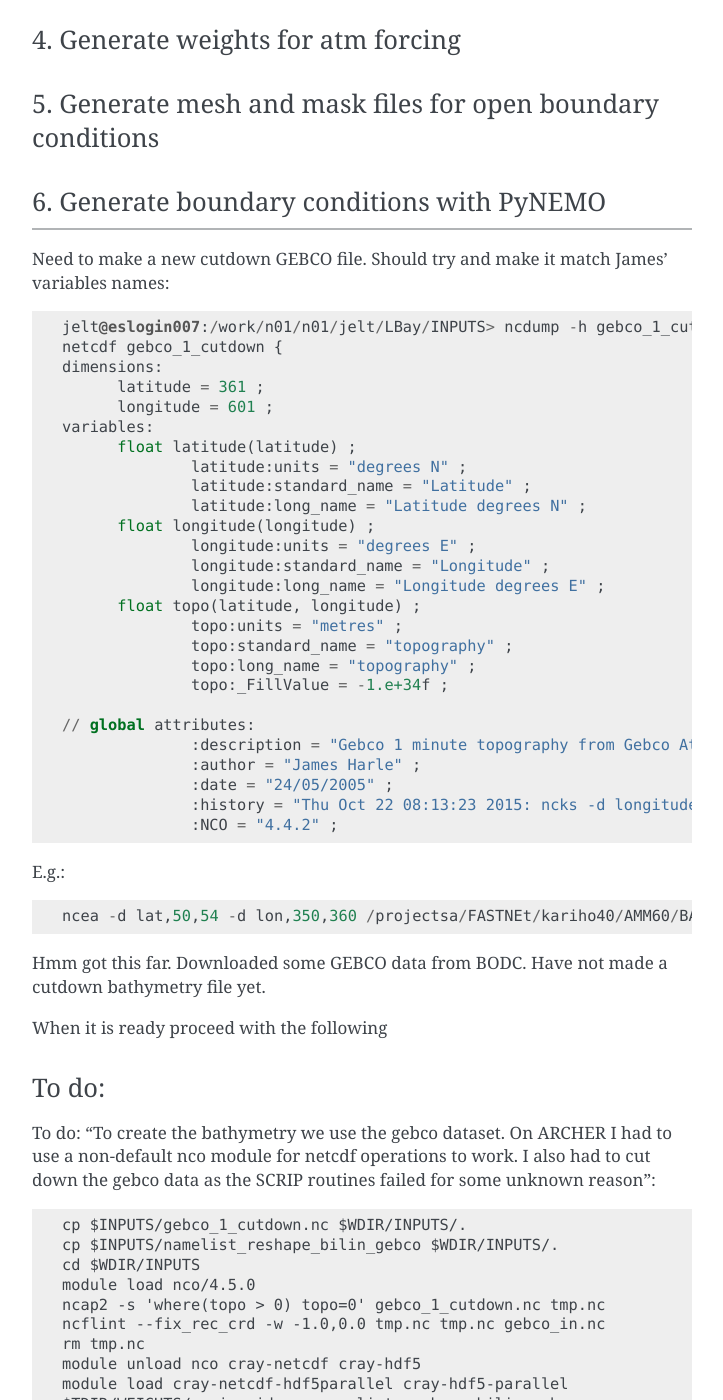
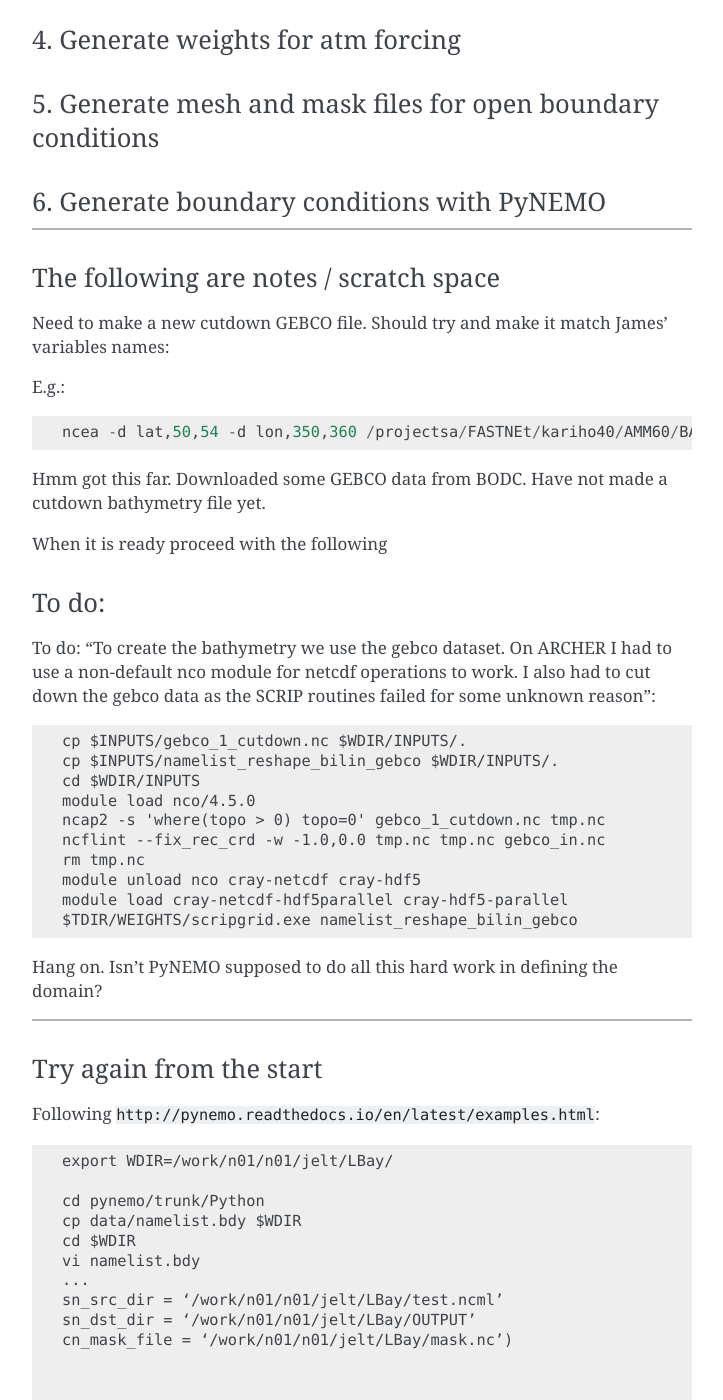
Before and after one commit to NOC-MSM/SEAsia, a Sphinx documentation site: the page built from docs/source/LBay.rst, in a window 1280 px wide and 1400 px high, scrolled down 6041 px. Shown: the whole window, without its empty margins (388-1111 px from the left). Built offline with Sphinx 7.4.7, drawn with Linux system fonts in a browser that asks for light colours; some of the changed text lies outside the part shown.

Commit message:
tidy scratch space

```diff
--- a/docs/source/LBay.rst
+++ b/docs/source/LBay.rst
@@ -291,36 +291,11 @@ beyond where I got GEBCO data so there is some strange extrapolation between Ang
 
 ----
 
-
+The following are notes / scratch space
++++++++++++++++++++++++++++++++++++++++
 
 Need to make a new cutdown GEBCO file. Should try and make it match James' variables names::
 
-  jelt@eslogin007:/work/n01/n01/jelt/LBay/INPUTS> ncdump -h gebco_1_cutdown.nc
-  netcdf gebco_1_cutdown {
-  dimensions:
-  	latitude = 361 ;
-  	longitude = 601 ;
-  variables:
-  	float latitude(latitude) ;
-  		latitude:units = "degrees N" ;
-  		latitude:standard_name = "Latitude" ;
-  		latitude:long_name = "Latitude degrees N" ;
-  	float longitude(longitude) ;
-  		longitude:units = "degrees E" ;
-  		longitude:standard_name = "Longitude" ;
-  		longitude:long_name = "Longitude degrees E" ;
-  	float topo(latitude, longitude) ;
-  		topo:units = "metres" ;
-  		topo:standard_name = "topography" ;
-  		topo:long_name = "topography" ;
-  		topo:_FillValue = -1.e+34f ;
-
-  // global attributes:
-  		:description = "Gebco 1 minute topography from Gebco Atlas CD." ;
-  		:author = "James Harle" ;
-  		:date = "24/05/2005" ;
-  		:history = "Thu Oct 22 08:13:23 2015: ncks -d longitude,-90.,-80. -d latitude,15.,21. gebco_1.nc gebco_1_cd_v2.nc" ;
-  		:NCO = "4.4.2" ;
 
 E.g.::
 
```
